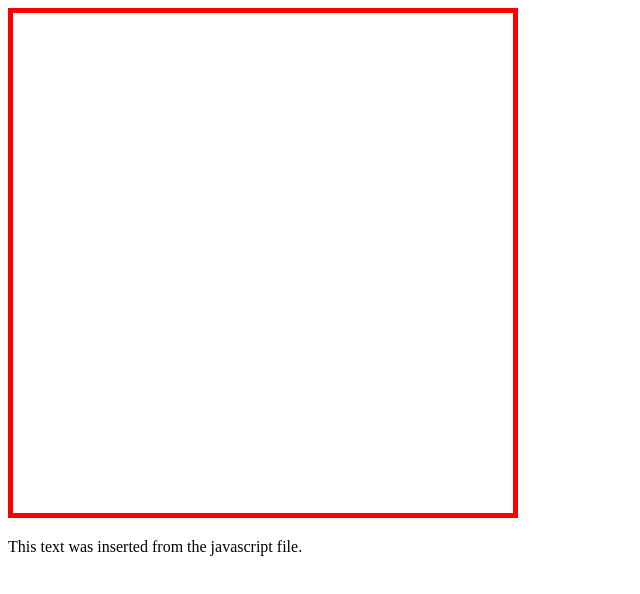
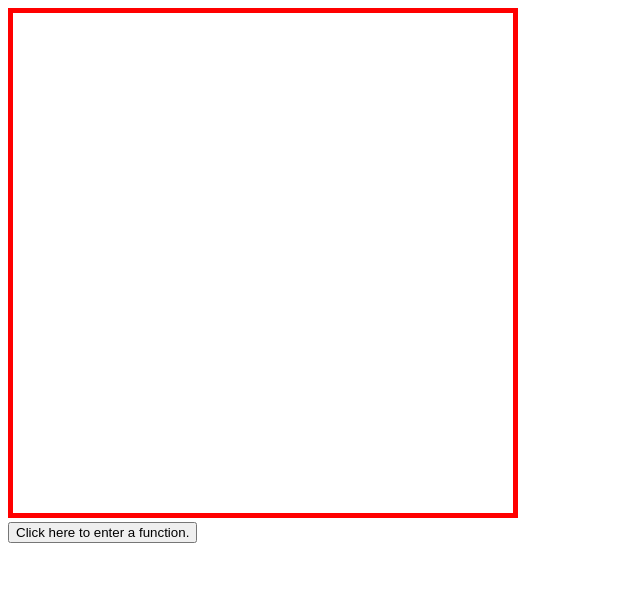
Before and after one commit to Michael2-3B/GrapherJS, a plain HTML site: page index.html in a window 1280 px wide. Shown: the whole page, without its empty margins (0-640 px from the left). Drawn offline with Linux system fonts and the light colour scheme.

Commit message:
Add files via upload

```diff
--- a/index.html
+++ b/index.html
@@ -2,10 +2,17 @@
 <html>
 <head>
 <title>Javascript Grapher by Michael2_3B</title>
+<link rel="stylesheet" type="text/css" href="styles.css">
 </head>
-<body onload="initialize()">
-<canvas id="canvas" width="500" height="500" style="border:5px solid #FF0000;"></canvas>
-<p id="caption"></p>
+<body onload="drawAxes()">
+<div id="GraphWindow" class="column">
+    <canvas id="canvas" width="500" height="500" style="border:5px solid #FF0000;"></canvas>
+</div>
+<div id="inputSection" class="column">
+    <button id="functionButton" onclick="getFunction()">Click here to enter a function.</button>
+</div>
+<p id="caption">
+</p>
 <SCRIPT src="js/main.js"></SCRIPT>
 </body>
 </html>
```
